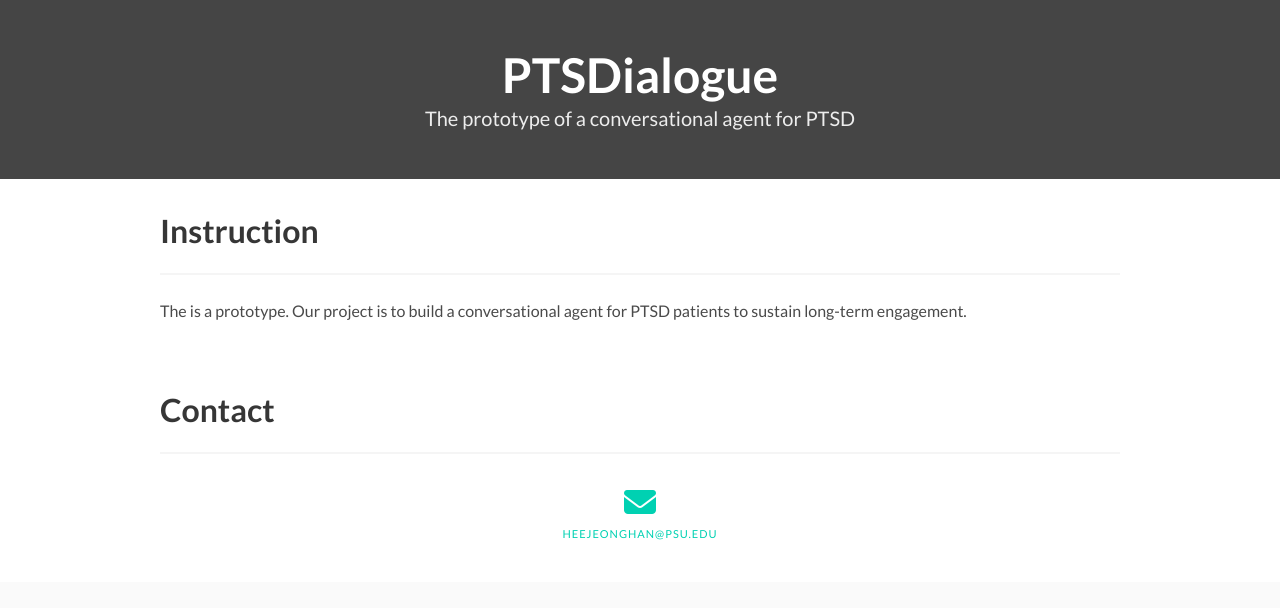
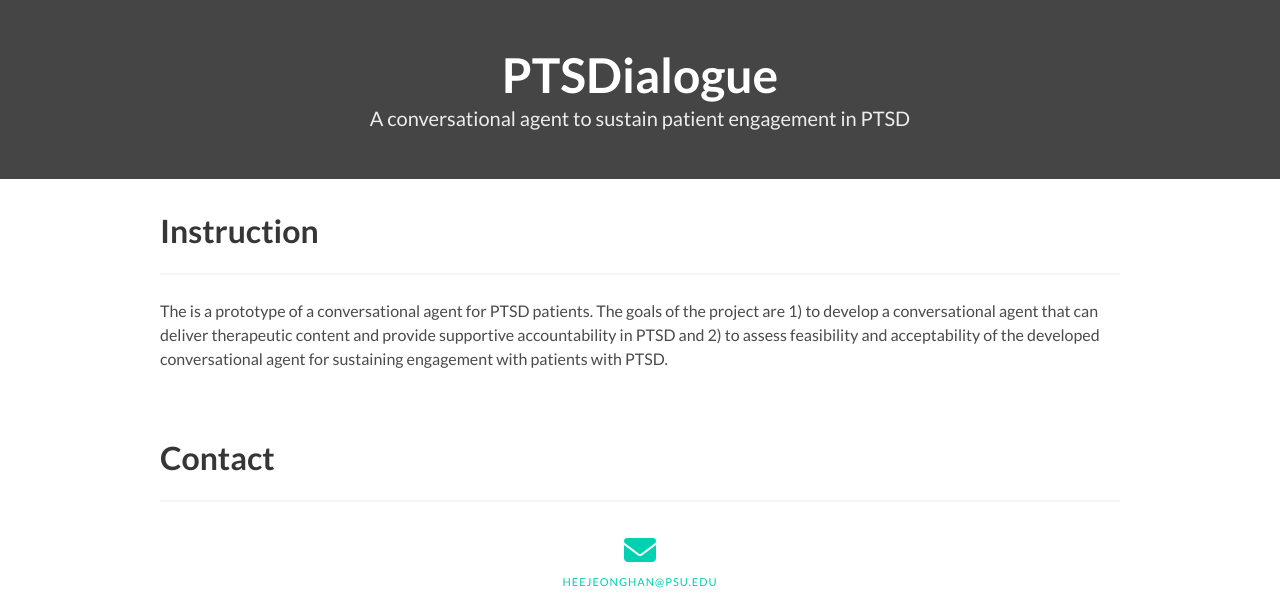
Before and after one commit to HeeJeong-Han/PTSDialogue, a plain HTML site: page index.html in a window 1280 px wide. Shown: the top 608 px of the page. Drawn offline with nearby package versions, Linux system fonts and the light colour scheme.

Commit message:
add instruction

```diff
--- a/index.html
+++ b/index.html
@@ -21,7 +21,7 @@
               PTSDialogue
             </h1>
             <h2 class="subtitle">
-              The prototype of a conversational agent for PTSD
+              A conversational agent to sustain patient engagement in PTSD
             </h2>
 
           </div>
@@ -34,7 +34,7 @@
     <div class="container">
       <h1 class="title">Instruction</h1>
       <hr />
-      <p>The is a prototype. Our project is to build a conversational agent for PTSD patients to sustain long-term engagement.</p>
+      <p>The is a prototype of a conversational agent for PTSD patients. The goals of the project are 1) to develop a conversational agent that can deliver therapeutic content and provide supportive accountability in PTSD and 2) to assess feasibility and acceptability of the developed conversational agent for sustaining engagement with patients with PTSD.</p>
     </div>
   </section>
   <section class="section">
```
